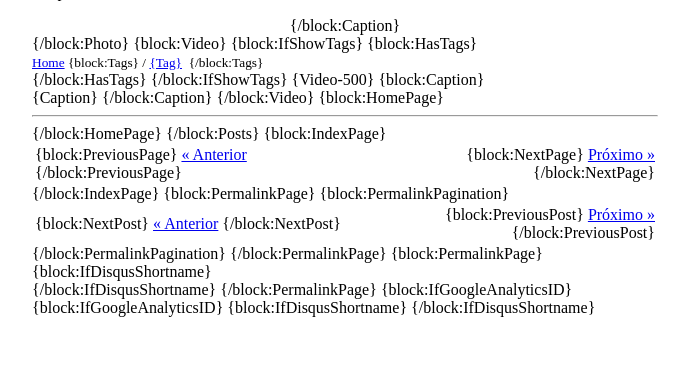
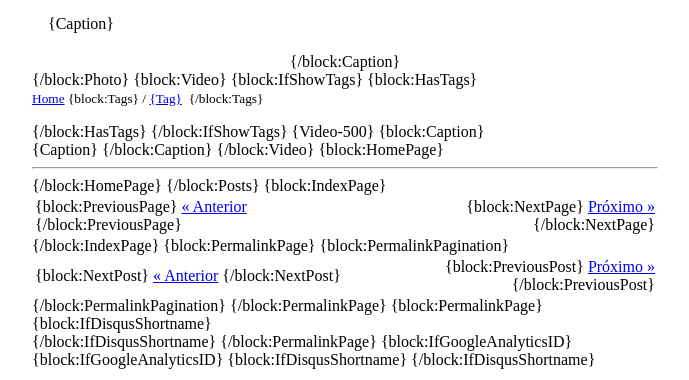
Before and after one commit to MeuGarfo/tema-basico-para-tumblr, a PHP site: page / in a window 1280 px wide. Shown: the part 780-1160 px from the top of the page, without its empty margins (295-984 px from the left). Before the commit the page ends 1097 px from the top, so only its background shows below. Run offline with PHP 8.4, Linux system fonts and the light colour scheme.

Commit message:
M  index.php

```diff
--- a/index.php
+++ b/index.php
@@ -49,6 +49,12 @@
     }
     .conteudo .data{
         color:gray;
+    }
+    .conteudo p{
+        padding:0em 1em 0.25em 1em;
+    }
+    .conteudo .tags{
+        margin-bottom:1em;
     }
     .conteudo .tags a{
         text-transform: capitalize;
```
